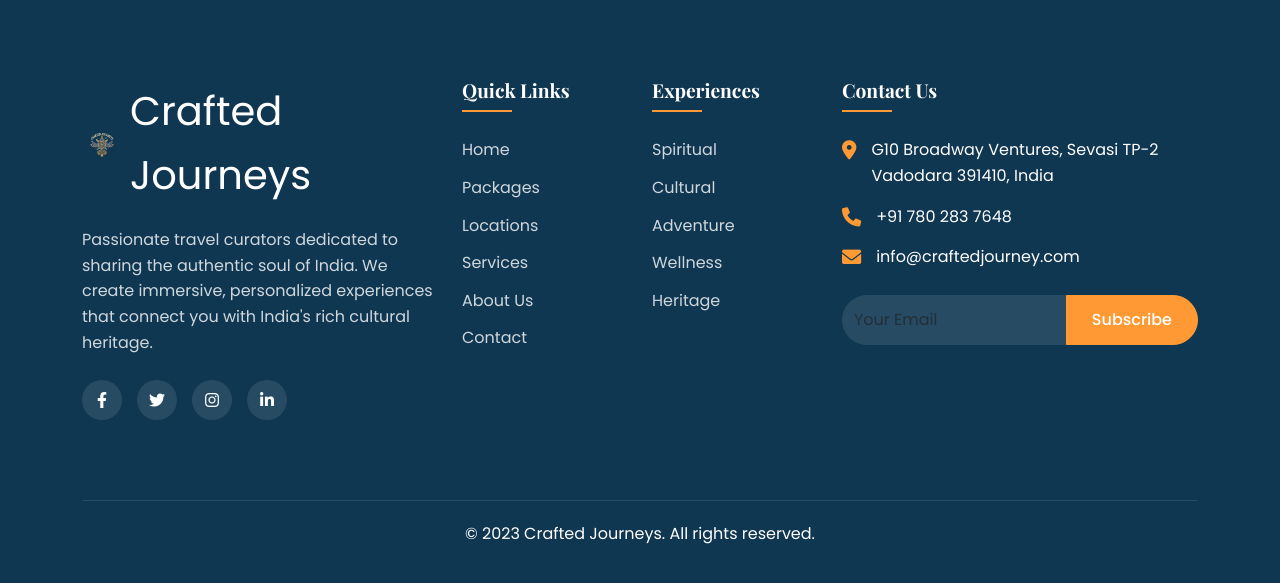
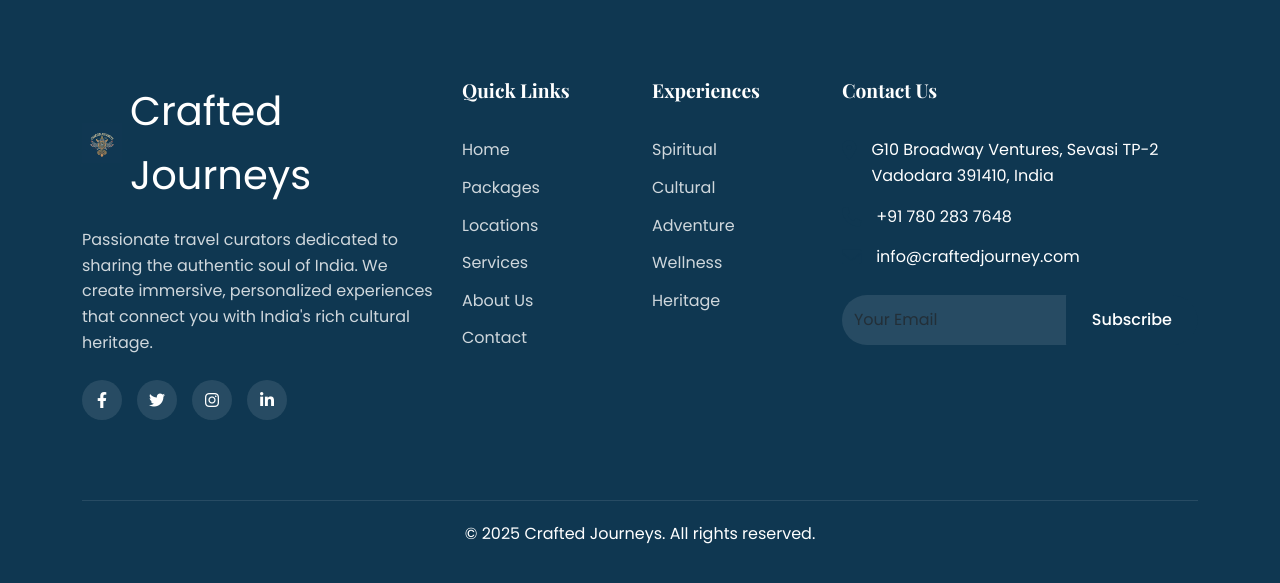
Before and after one commit to DTnmr-info/CraftedJourneys-1, a Flask app: page / in a window 1280 px wide. Shown: the part 4593-5176 px from the top of the page. Run offline with Flask 3, Linux system fonts and the light colour scheme; data that the repository does not hold is empty.

Commit message:
templates/base.htmlstatic/css/style.css

```diff
--- a/static/css/style.css
+++ b/static/css/style.css
@@ -10,10 +10,10 @@
 
 :root {
     /* Color Variables */
-    --primary-color: #ff9933; /* Orange */
+    --primary-color: rgb(15, 55, 81);; /* Orange */
     --primary-light: #ffb366; /* Light Orange */
     --primary-dark: #e68a26; /* Dark Orange */
-    --secondary-color: rgb(15, 55, 81); /* Dark Blue */
+    --secondary-color: #ff9933; /* Dark Blue */
     --secondary-light: #2d43a3; /* Light Blue */
     --secondary-dark: #121d53; /* Darker Blue */
     --accent-color: #34d399; /* Teal/Green for accents */
@@ -934,7 +934,7 @@ a:hover {
 
 /* ============ FOOTER ============ */
 .footer {
-    background-color: var(--secondary-color);
+    background-color: var(--primary-color);
     color: var(--white);
     padding: 80px 0 0;
 }
--- a/templates/base.html
+++ b/templates/base.html
@@ -154,7 +154,7 @@
                 </div>
             </div>
             <div class="footer-bottom">
-                <p>© 2023 Crafted Journeys. All rights reserved.</p>
+                <p>© 2025 Crafted Journeys. All rights reserved.</p>
             </div>
         </div>
     </footer>
```
